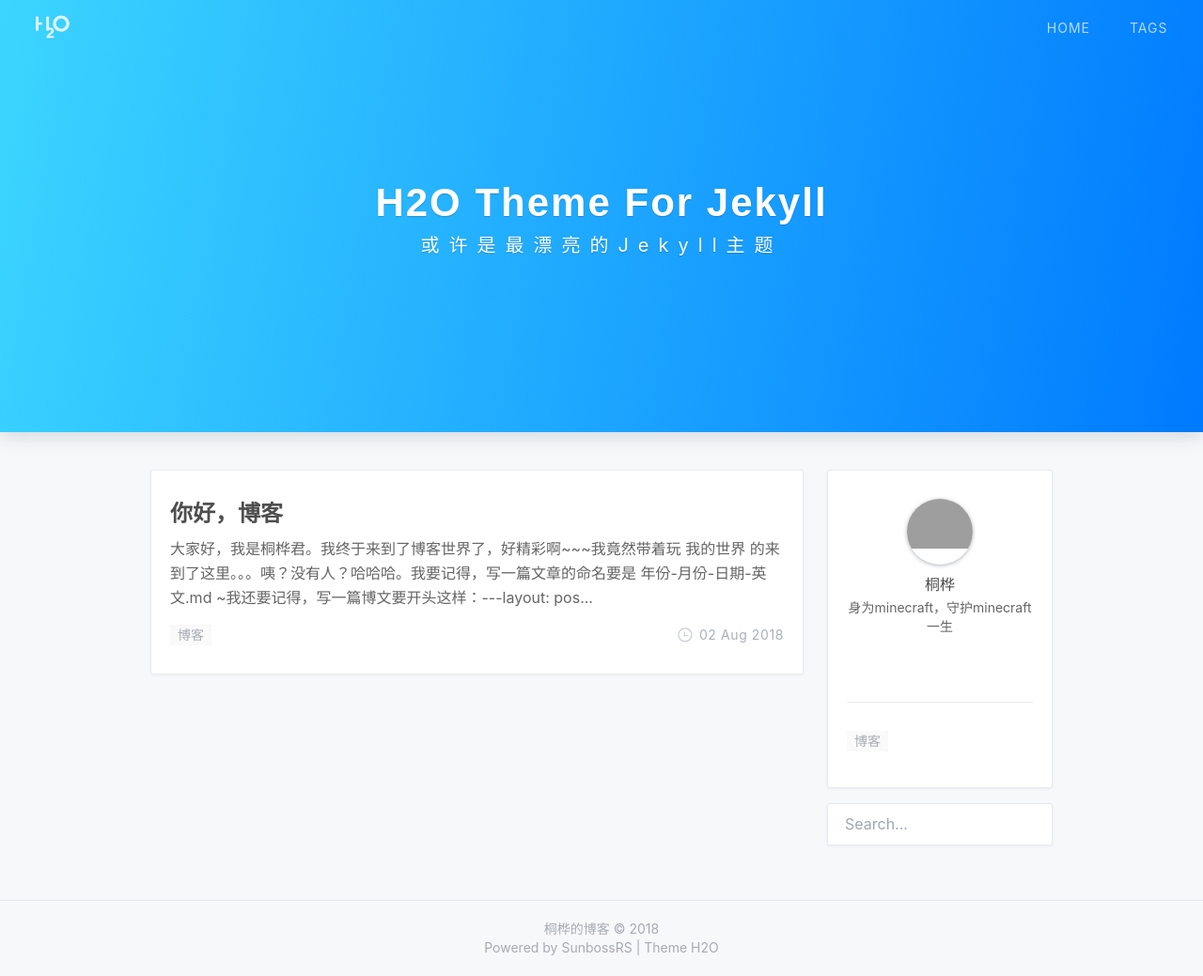
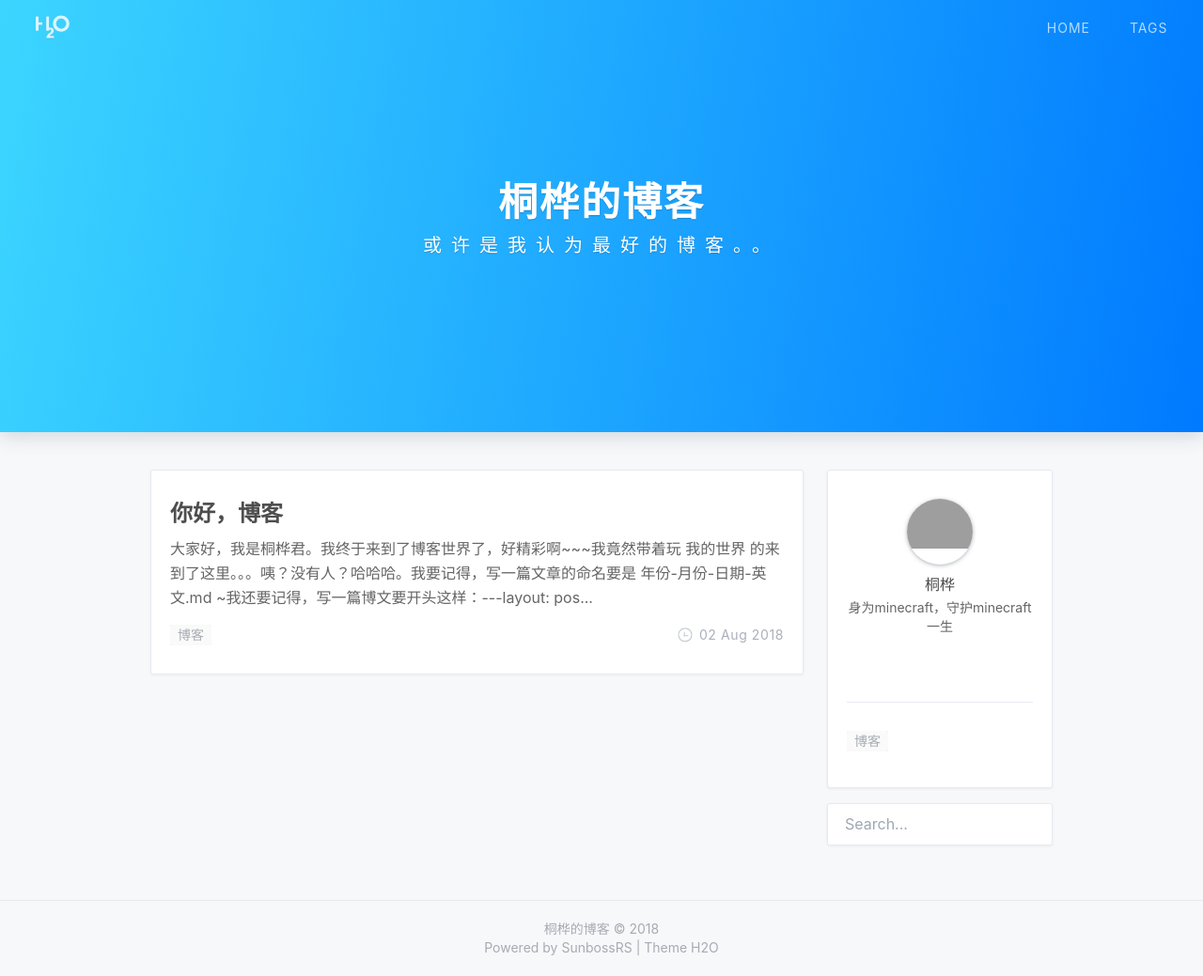
Before and after one commit to SunbossRS/2361913785.github.io, a Jekyll site: the page built from index.html, in a window 1280 px wide and 1039 px high. Shown: the whole window at 94% size. Built offline with Jekyll 4.4.1, drawn with Linux system fonts in a browser that asks for light colours; nearby versions of some CDN libraries; some web fonts are replaced; the list of posts is cut into pages by our own code; a style sheet for code colours, icons or effects is not loaded; grey boxes are pictures that could not be loaded.

Commit message:
Update index.html

```diff
--- a/index.html
+++ b/index.html
@@ -1,7 +1,7 @@
 ---
 layout: default
-home-title: H2O Theme For Jekyll
-description: 或许是最漂亮的Jekyll主题
+home-title: 桐桦的博客
+description: 或许是我认为最好的博客。。
 ---
 
 {% include header.html %}
```
